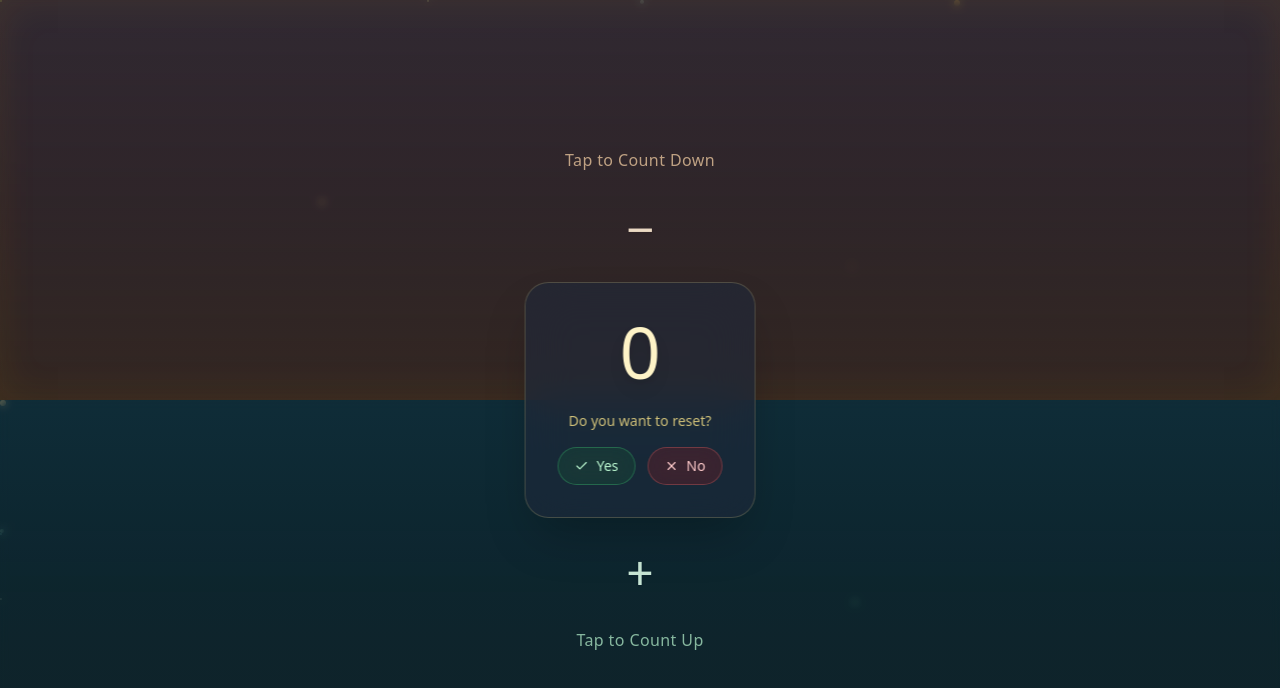
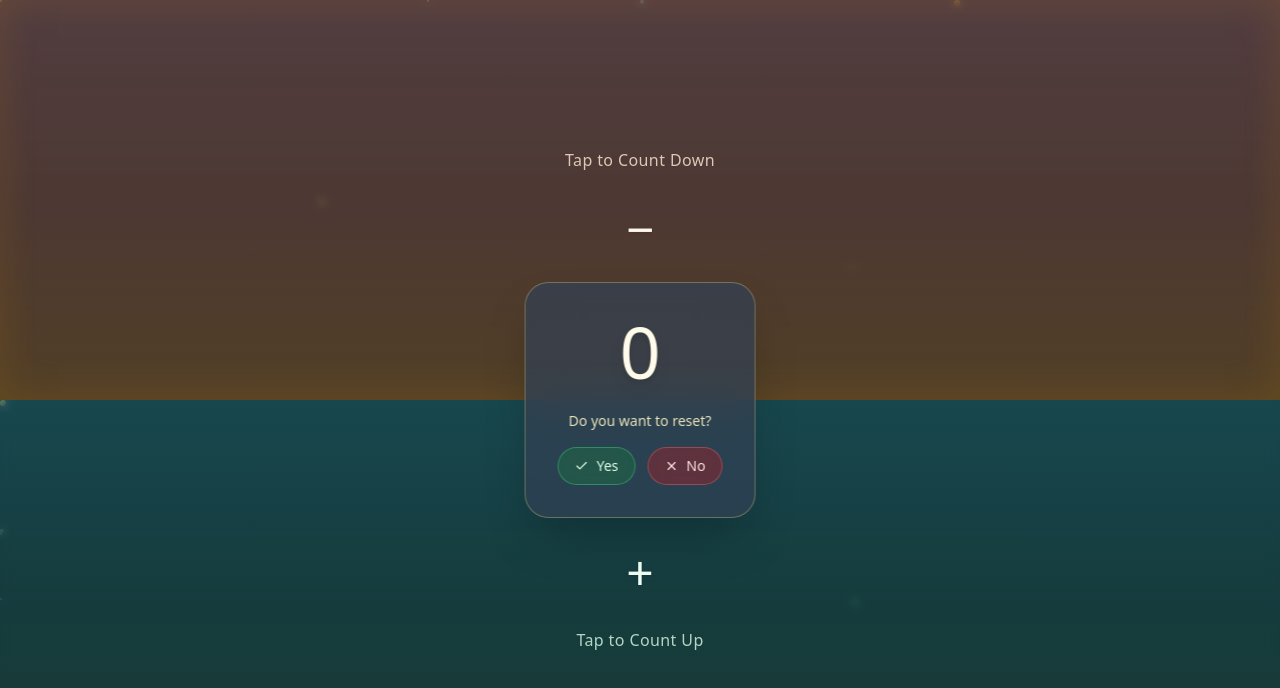
Before and after one commit to rashid4236/count-easy, a React (Vite) app: page / in a window 1280 px wide. Both pictures are taken after a click on the button "Reset". Shown: the top 688 px of the page. Built offline with nearby package versions, Linux system fonts and the light colour scheme.

Commit message:
Increase brightness
Slightly adjust the color scheme for increased brightness.

```diff
--- a/src/pages/Index.tsx
+++ b/src/pages/Index.tsx
@@ -34,35 +34,35 @@ const Index = () => {
   };
 
   return (
-    <div className="min-h-screen flex flex-col relative overflow-hidden bg-gradient-to-b from-slate-800 via-slate-900 to-gray-900">
-      {/* Softer Stars Background */}
+    <div className="min-h-screen flex flex-col relative overflow-hidden bg-gradient-to-b from-slate-700 via-slate-800 to-gray-800">
+      {/* Brighter Stars Background */}
       <div className="absolute inset-0 overflow-hidden pointer-events-none">
-        <div className="absolute top-1/4 left-1/4 w-1 h-1 bg-amber-200/60 rounded-full animate-pulse"></div>
-        <div className="absolute top-1/3 right-1/3 w-0.5 h-0.5 bg-orange-200/40 rounded-full animate-pulse delay-500"></div>
-        <div className="absolute top-1/6 right-1/4 w-1.5 h-1.5 bg-yellow-300/50 rounded-full animate-pulse delay-1000"></div>
-        <div className="absolute bottom-1/4 left-1/6 w-0.5 h-0.5 bg-amber-100/50 rounded-full animate-pulse delay-700"></div>
-        <div className="absolute bottom-1/3 right-1/6 w-1 h-1 bg-green-200/40 rounded-full animate-pulse delay-300"></div>
-        <div className="absolute top-1/5 left-1/3 w-0.5 h-0.5 bg-lime-200/50 rounded-full animate-pulse delay-1200"></div>
-        <div className="absolute bottom-1/5 left-1/2 w-1 h-1 bg-emerald-200/40 rounded-full animate-pulse delay-800"></div>
-        <div className="absolute top-2/3 right-1/5 w-0.5 h-0.5 bg-teal-200/30 rounded-full animate-pulse delay-400"></div>
-        <div className="absolute top-1/2 left-1/5 w-1.5 h-1.5 bg-orange-300/50 rounded-full animate-pulse delay-600"></div>
-        <div className="absolute bottom-2/3 right-1/3 w-0.5 h-0.5 bg-amber-200/40 rounded-full animate-pulse delay-900"></div>
-        <div className="absolute top-3/4 left-2/3 w-1 h-1 bg-green-300/50 rounded-full animate-pulse delay-1100"></div>
-        <div className="absolute bottom-1/6 right-2/5 w-0.5 h-0.5 bg-lime-300/40 rounded-full animate-pulse delay-1300"></div>
+        <div className="absolute top-1/4 left-1/4 w-1 h-1 bg-amber-200/80 rounded-full animate-pulse"></div>
+        <div className="absolute top-1/3 right-1/3 w-0.5 h-0.5 bg-orange-200/60 rounded-full animate-pulse delay-500"></div>
+        <div className="absolute top-1/6 right-1/4 w-1.5 h-1.5 bg-yellow-300/70 rounded-full animate-pulse delay-1000"></div>
+        <div className="absolute bottom-1/4 left-1/6 w-0.5 h-0.5 bg-amber-100/70 rounded-full animate-pulse delay-700"></div>
+        <div className="absolute bottom-1/3 right-1/6 w-1 h-1 bg-green-200/60 rounded-full animate-pulse delay-300"></div>
+        <div className="absolute top-1/5 left-1/3 w-0.5 h-0.5 bg-lime-200/70 rounded-full animate-pulse delay-1200"></div>
+        <div className="absolute bottom-1/5 left-1/2 w-1 h-1 bg-emerald-200/60 rounded-full animate-pulse delay-800"></div>
+        <div className="absolute top-2/3 right-1/5 w-0.5 h-0.5 bg-teal-200/50 rounded-full animate-pulse delay-400"></div>
+        <div className="absolute top-1/2 left-1/5 w-1.5 h-1.5 bg-orange-300/70 rounded-full animate-pulse delay-600"></div>
+        <div className="absolute bottom-2/3 right-1/3 w-0.5 h-0.5 bg-amber-200/60 rounded-full animate-pulse delay-900"></div>
+        <div className="absolute top-3/4 left-2/3 w-1 h-1 bg-green-300/70 rounded-full animate-pulse delay-1100"></div>
+        <div className="absolute bottom-1/6 right-2/5 w-0.5 h-0.5 bg-lime-300/60 rounded-full animate-pulse delay-1300"></div>
       </div>
 
       {/* Top Half - Backward Counting */}
       <div
-        className={`flex-1 bg-gradient-to-b from-orange-900/20 via-amber-900/25 to-yellow-800/30 flex items-center justify-center cursor-pointer transition-all duration-300 backdrop-blur-sm ${
-          topPressed ? 'shadow-[inset_0_0_80px_rgba(255,165,0,0.15)]' : 'hover:shadow-[inset_0_0_40px_rgba(255,165,0,0.08)]'
+        className={`flex-1 bg-gradient-to-b from-orange-800/30 via-amber-800/35 to-yellow-700/40 flex items-center justify-center cursor-pointer transition-all duration-300 backdrop-blur-sm ${
+          topPressed ? 'shadow-[inset_0_0_80px_rgba(255,165,0,0.2)]' : 'hover:shadow-[inset_0_0_40px_rgba(255,165,0,0.12)]'
         }`}
         onClick={decrement}
       >
         <div className="text-center">
-          <div className="text-orange-200/70 text-base font-light mb-8 animate-fade-in tracking-wide">
+          <div className="text-orange-100/80 text-base font-light mb-8 animate-fade-in tracking-wide">
             Tap to Count Down
           </div>
-          <div className="text-5xl font-extralight text-orange-100/90 drop-shadow-sm">
+          <div className="text-5xl font-extralight text-orange-50 drop-shadow-sm">
             −
           </div>
         </div>
@@ -70,36 +70,36 @@ const Index = () => {
 
       {/* Center Counter Display */}
       <div className="absolute top-1/2 left-1/2 transform -translate-x-1/2 -translate-y-1/2 z-10">
-        <div className="bg-slate-800/60 backdrop-blur-xl border border-amber-200/20 rounded-3xl p-8 shadow-2xl">
+        <div className="bg-slate-700/70 backdrop-blur-xl border border-amber-200/30 rounded-3xl p-8 shadow-2xl">
           <div className="text-center">
-            <div className="text-7xl font-extralight text-amber-100 mb-6 animate-scale-in drop-shadow-lg">
+            <div className="text-7xl font-extralight text-amber-50 mb-6 animate-scale-in drop-shadow-lg">
               {count}
             </div>
 
             {!showResetConfirm ? (
               <button
                 onClick={handleResetClick}
-                className="bg-orange-900/20 backdrop-blur-md border border-orange-300/25 hover:bg-orange-800/30 text-orange-200/90 px-6 py-3 rounded-full font-light flex items-center gap-2 mx-auto transition-all duration-300 text-sm tracking-wide hover:scale-105"
+                className="bg-orange-800/30 backdrop-blur-md border border-orange-300/35 hover:bg-orange-700/40 text-orange-100 px-6 py-3 rounded-full font-light flex items-center gap-2 mx-auto transition-all duration-300 text-sm tracking-wide hover:scale-105"
               >
                 <RotateCcw size={16} />
                 Reset
               </button>
             ) : (
               <div className="space-y-4">
-                <div className="text-amber-200/80 text-sm mb-4">
+                <div className="text-amber-100/90 text-sm mb-4">
                   Do you want to reset?
                 </div>
                 <div className="flex gap-3 justify-center">
                   <button
                     onClick={confirmReset}
-                    className="bg-green-800/25 backdrop-blur-md border border-green-400/30 hover:bg-green-700/35 text-green-200 px-4 py-2 rounded-full font-light flex items-center gap-2 transition-all duration-300 text-sm hover:scale-105"
+                    className="bg-green-700/35 backdrop-blur-md border border-green-400/40 hover:bg-green-600/45 text-green-100 px-4 py-2 rounded-full font-light flex items-center gap-2 transition-all duration-300 text-sm hover:scale-105"
                   >
                     <Check size={14} />
                     Yes
                   </button>
                   <button
                     onClick={cancelReset}
-                    className="bg-red-800/25 backdrop-blur-md border border-red-400/30 hover:bg-red-700/35 text-red-200 px-4 py-2 rounded-full font-light flex items-center gap-2 transition-all duration-300 text-sm hover:scale-105"
+                    className="bg-red-700/35 backdrop-blur-md border border-red-400/40 hover:bg-red-600/45 text-red-100 px-4 py-2 rounded-full font-light flex items-center gap-2 transition-all duration-300 text-sm hover:scale-105"
                   >
                     <X size={14} />
                     No
@@ -113,16 +113,16 @@ const Index = () => {
 
       {/* Bottom Half - Forward Counting */}
       <div
-        className={`flex-1 bg-gradient-to-t from-green-900/20 via-emerald-900/25 to-teal-800/30 flex items-center justify-center cursor-pointer transition-all duration-300 backdrop-blur-sm ${
-          bottomPressed ? 'shadow-[inset_0_0_80px_rgba(34,197,94,0.15)]' : 'hover:shadow-[inset_0_0_40px_rgba(34,197,94,0.08)]'
+        className={`flex-1 bg-gradient-to-t from-green-800/30 via-emerald-800/35 to-teal-700/40 flex items-center justify-center cursor-pointer transition-all duration-300 backdrop-blur-sm ${
+          bottomPressed ? 'shadow-[inset_0_0_80px_rgba(34,197,94,0.2)]' : 'hover:shadow-[inset_0_0_40px_rgba(34,197,94,0.12)]'
         }`}
         onClick={increment}
       >
         <div className="text-center">
-          <div className="text-5xl font-extralight text-green-100/90 drop-shadow-sm">
+          <div className="text-5xl font-extralight text-green-50 drop-shadow-sm">
             +
           </div>
-          <div className="text-green-200/70 text-base font-light mt-8 animate-fade-in tracking-wide">
+          <div className="text-green-100/80 text-base font-light mt-8 animate-fade-in tracking-wide">
             Tap to Count Up
           </div>
         </div>
```
